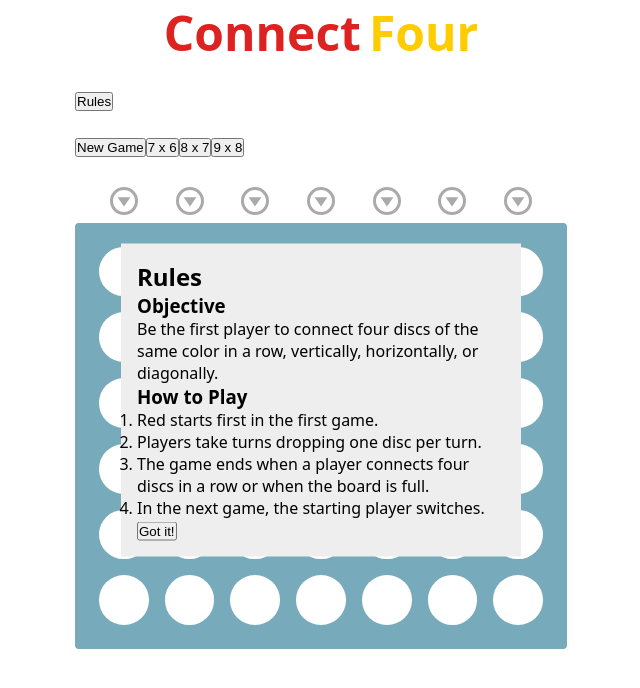
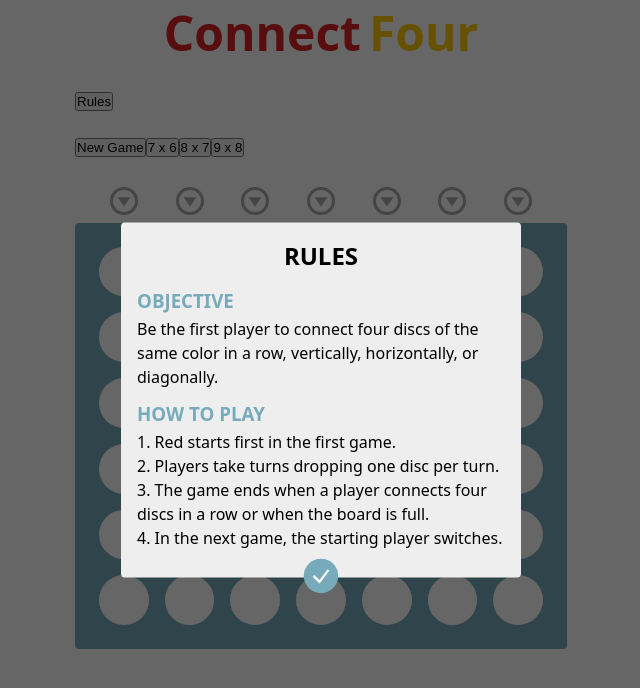
Before and after one commit to karolistech/connect-four-v3, a React (Vite) app: page / in a window 1280 px wide. Both pictures are taken after a click on the button "Rules". Shown: the top 688 px of the page, without its empty margins (319-959 px from the left). Built offline with nearby package versions, Linux system fonts and the light colour scheme.

Commit message:
feat: add game rules modal styles

```diff
--- a/src/components/Rules/Rules.css
+++ b/src/components/Rules/Rules.css
@@ -1,3 +1,10 @@
+.rules__backdrop {
+  position: fixed;
+  inset: 0;
+  background-color: rgba(0, 0, 0, 0.6);
+  z-index: 1;
+}
+
 .rules__modal {
   position: absolute;
   width: min(95%, 400px);
@@ -5,5 +12,49 @@
   left: 50%;
   transform: translate(-50%, -50%);
   padding: 1rem;
+  z-index: 2;
+  border-radius: 4px;
   background-color: #eee;
 }
+
+.rules__title {
+  margin-bottom: 1rem;
+  text-align: center;
+  text-transform: uppercase;
+  font-weight: 900;
+}
+
+.rules__section {
+  margin-bottom: 0.75rem;
+}
+
+.rules__section-title {
+  margin-bottom: 0.25rem;
+  text-transform: uppercase;
+  color: #7ab;
+  font-weight: 900;
+}
+
+.rules__description {
+  line-height: 1.5;
+}
+
+.rules__list {
+  list-style-position: inside;
+  line-height: 1.5;
+}
+
+.rules__close-btn {
+  position: absolute;
+  width: 36px;
+  height: 36px;
+  left: 50%;
+  transform: translate(-50%, -10%);
+  border: none;
+  background: none;
+}
+
+.rules__checkmark-icon {
+  width: 100%;
+  height: 100%;
+}
--- a/src/components/Rules/Rules.tsx
+++ b/src/components/Rules/Rules.tsx
@@ -1,6 +1,7 @@
 import { useState } from "react";
 
 import "./Rules.css";
+import sprite from "../../assets/icons/sprite.svg?no-inline";
 
 export default function Rules() {
   const [rulesOpen, setRulesOpen] = useState(false);
@@ -21,6 +22,8 @@ export default function Rules() {
 
       {rulesOpen === true && (
         <>
+          <div className="rules__backdrop" />
+
           <div className="rules__modal">
             <h2 className="rules__title">Rules</h2>
 
@@ -45,7 +48,9 @@ export default function Rules() {
             </div>
 
             <button className="rules__close-btn" onClick={closeRules}>
-              Got it!
+              <svg className="rules__checkmark-icon">
+                <use href={`${sprite}#checkmark`} />
+              </svg>
             </button>
           </div>
         </>
```
Also changed, not shown: src/assets/icons/sprite.svg.
